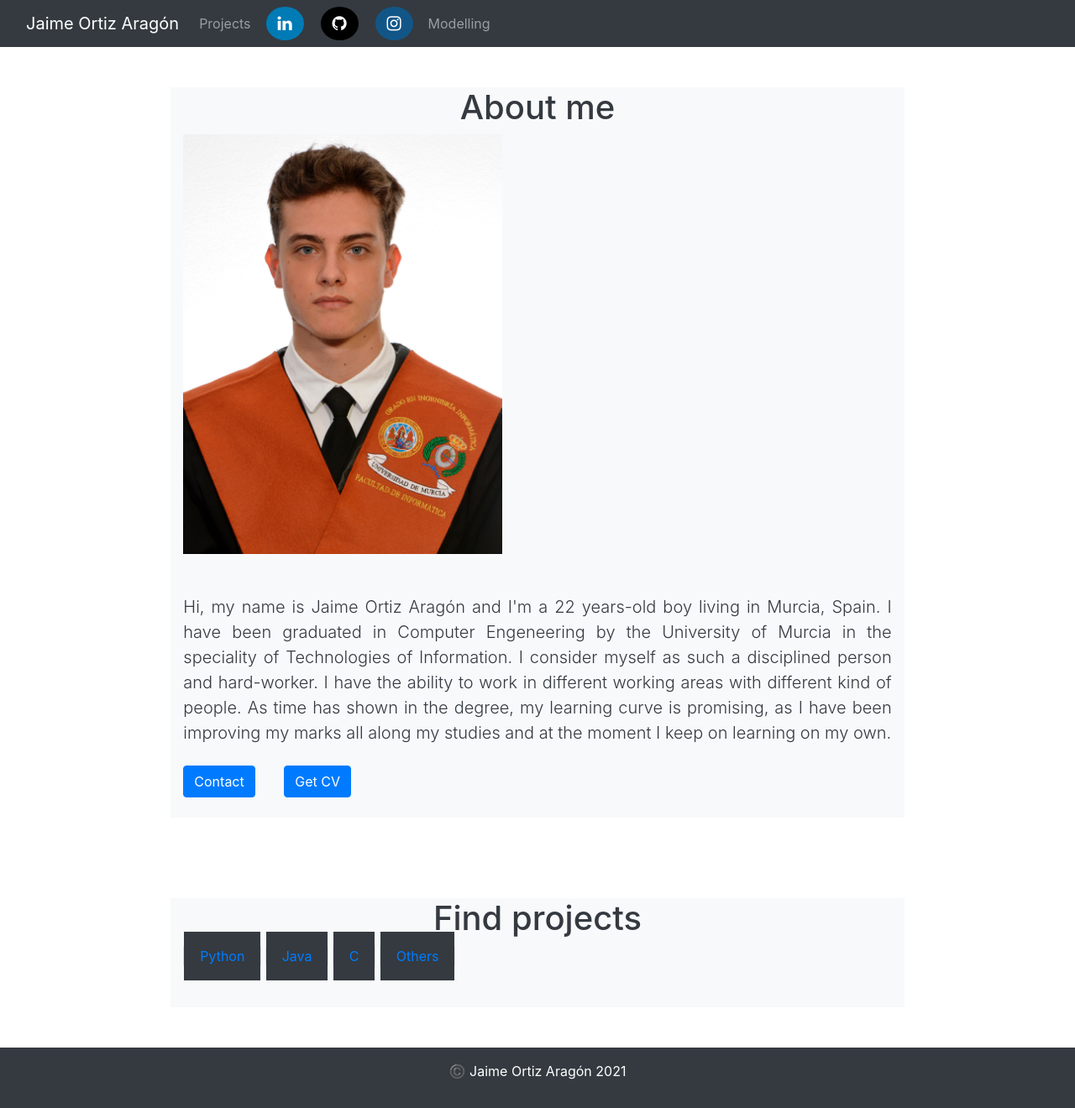
After one commit to imjaimeortiz/Django_website, a Django app: template website-project/project/templates/project/home2.html in a window 1280 px wide. The commit adds this page. Shown: the whole page at 84% size. Run offline with Django 3.2, Linux system fonts and the light colour scheme; the template is opened without the code that fills it, so the values that code supplies are empty; some libraries are stand-ins or nearby versions.

Commit message:
changuing home

```diff
--- /dev/null
+++ b/website-project/project/templates/project/home2.html
@@ -0,0 +1,123 @@
+<!DOCTYPE html>
+<html>
+    <head>
+        {% load static %}
+        <!-- Meta Tags for Bootstrap 4 -->
+        <meta charset="utf-8">
+        <meta name="viewport" content="width=device-width, initial-scale=1, shrink-to-fit=no">
+        <!-- Bootstrap 4 CSS -->
+        <link rel="stylesheet" href="https://maxcdn.bootstrapcdn.com/bootstrap/4.0.0/css/bootstrap.min.css" integrity="sha384-Gn5384xqQ1aoWXA+058RXPxPg6fy4IWvTNh0E263XmFcJlSAwiGgFAW/dAiS6JXm" crossorigin="anonymous">
+        <title>imjaimeortiz's website</title>
+        <!-- Icon library -->
+        <link rel="stylesheet" href="https://cdnjs.cloudflare.com/ajax/libs/font-awesome/4.7.0/css/font-awesome.min.css">
+  <style>
+        .fa {
+            padding: 10px;
+            font-size: 20px;
+            width: 45px;
+            text-align: center;
+            text-decoration: none;
+            border-radius: 50%;
+        }
+        /* Add a hover effect if you want */
+        .fa:hover {
+            opacity: 0.7;
+        }
+
+        .fa-linkedin {
+            background: #007bb5;
+            color: white;
+            margin-left: 10px;
+            margin-right: 10px;
+        }
+
+        .fa-instagram {
+        background: #125688;
+        color: white;
+        margin-left: 10px;
+            margin-right: 10px;
+        }
+
+        .fa-github {
+        background: #000000;
+        color: white;
+        margin-left: 10px;
+            margin-right: 10px;
+        }
+
+    </style>
+</head>
+<body>
+    <header>
+        <nav class="navbar navbar-expand-lg navbar-dark bg-dark">
+            <div class="container-fluid">
+              <a class="navbar-brand active" href="/">Jaime Ortiz Aragón</a>
+              <button class="navbar-toggler" type="button" data-bs-toggle="collapse" data-bs-target="#navbarNavAltMarkup" aria-controls="navbarNavAltMarkup" aria-expanded="false" aria-label="Toggle navigation">
+                <span class="navbar-toggler-icon"></span>
+              </button>
+              <div class="collapse navbar-collapse" id="navbarNavAltMarkup">
+                <div class="navbar-nav">
+                    <a class="nav-link" href="project">Projects</a>
+                    <a  href="https://www.linkedin.com/in/jaime-ortiz-arag%C3%B3n-0380881a4/" class="fa fa-linkedin"></a>
+                    <a  href="https://github.com/imjaimeortiz" class="fa fa-github"></a>
+                    <a href="https://www.instagram.com/imjaimeortiz/" class="fa fa-instagram"></a>
+                    <a class="nav-link" href="model">Modelling</a>
+                        <!---<a class="nav-link" href="/fitness">Fitness</a>-->
+                    </div>
+              </div>
+            </div>
+          </nav>
+    </header>
+
+<div class="parallax"></div>
+
+<main>
+    <div class="row py-lg-5 mx">
+        <div class="col-lg-20 col-md-8 mx-auto bg-light text-white">
+            <h1 style="text-align: center;"  class="fw-light text-dark">About me</h1>
+            <img align="middle" src="{% static 'portrait.jpeg' %}" height="500" width="380"/>
+             <br />
+             <br />
+             <br />
+            <p align="justify" class="lead bg-light text-dark">Hi, my name is Jaime Ortiz Aragón and I'm a 22 years-old boy living in Murcia, Spain.
+                    I have been graduated in Computer Engeneering by the University of Murcia in the speciality of Technologies of Information.
+                    I consider myself as such a disciplined person and hard-worker.
+                    I have the ability to work in different working areas with different kind of people.
+                    As time has shown in the degree, my learning curve is promising, as I have been improving my marks all along my studies and at the moment I keep on learning on my own.</p>
+            <p>
+                <a href="mailto:imjaimeortiz@gmail.com" class="btn btn-primary my-2">Contact</a>
+                <a style="margin-left: 30px;" href="{% static 'CV_JaimeOrtizAragon.pdf' %}" class="btn btn-primary my-2">Get CV</a>
+            </p>
+        </div>
+    </div>
+
+    <div class="row py-lg-5 mx">
+        <div style= "align-items: center; display: inline-block" class="col-lg-20 col-md-8 mx-auto bg-light text-white">
+            <h1 style="text-align: center;" class="fw-light text-dark">Find projects</h1>
+
+            <div style= "display: inline-block" class="card mb-5 box-shadow">
+                <a style="text-align: center; padding: 0.5cm;" class="card-body bg-dark" href="">Python</a>
+            </div>
+            <div style= "display: inline-block" class="card mb-5 box-shadow">
+                <a style="text-align: center; padding: 0.5cm;" class="card-body bg-dark" href="">Java</a>
+            </div>
+            <div style= "display: inline-block" class="card mb-5 box-shadow">
+                <a style="text-align: center; padding: 0.5cm;" class="card-body bg-dark" href="">C</a>
+            </div>
+            <div style= "display: inline-block" class="card mb-5 box-shadow">
+                <a style="text-align: center; padding: 0.5cm;" class="card-body bg-dark" href="">Others</a>
+            </div>
+        </div>
+
+
+ </main>
+
+<div class="parallax"></div>
+
+<footer class="text-muted py-3 bg-dark">
+    <div class="container text-center text-white">
+      <p>©️ Jaime Ortiz Aragón {% now "Y" %}</p>
+    </div>
+</footer>
+</body>
+</html>
--- a/website-project/project/views.py
+++ b/website-project/project/views.py
@@ -3,7 +3,7 @@ from .models import Project
 
 # Create your views here.
 def home(request):
-    return render(request, 'project/home_parallax.html')
+    return render(request, 'project/home2.html')
 
 def show_projects(request):
     projects = Project.objects.all()
```
Also changed, not shown: website-project/model/templates/model/model.html (+3 -5 lines).
